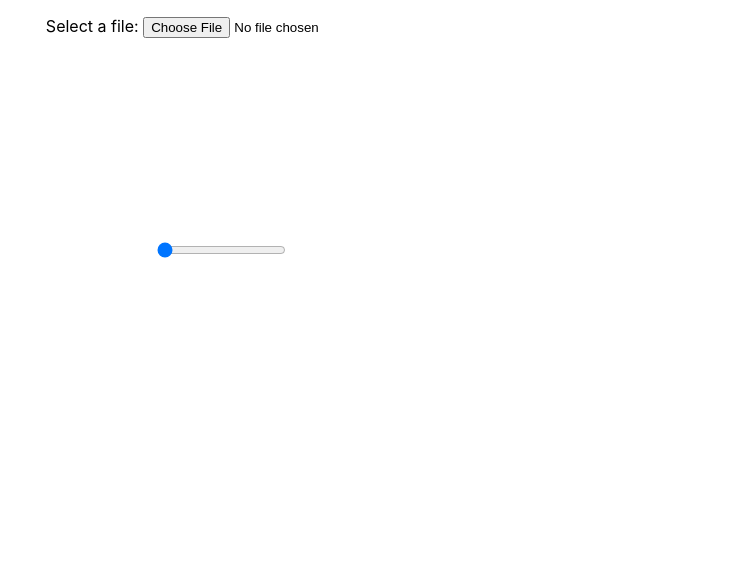
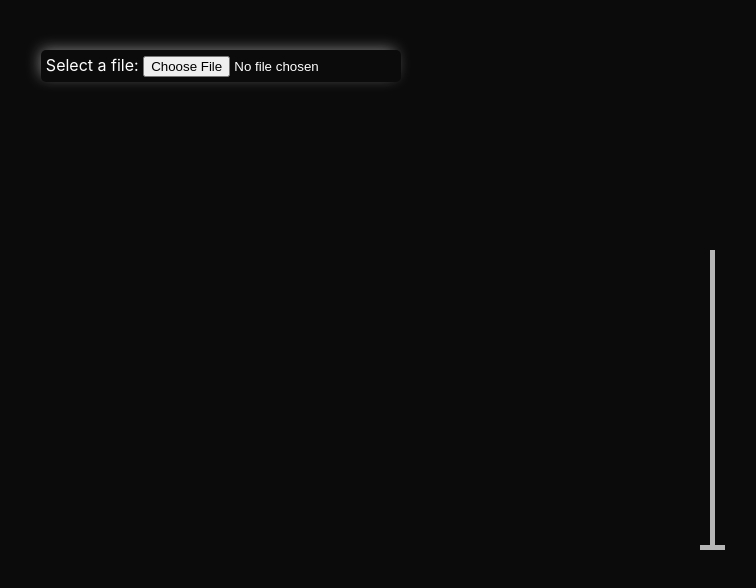
Before and after one commit to AngelikaWieck/react-nifti-reader, a React (Create React App) app: page / in a window 1280 px wide. Shown: the top 588 px of the page, without its empty margins (419-1175 px from the left). Built offline with nearby package versions, Linux system fonts and the light colour scheme.

Commit message:
added style and more functionality for slices

```diff
--- a/src/App.css
+++ b/src/App.css
@@ -1,8 +1,66 @@
 .App {
+  display: flex;
+  flex-direction: column;
+  align-items: center;
+  justify-content: center;
   text-align: center;
+  height: 100vh;
+  color: white;
+  /* background-color: black; */
+}
+
+.file-selector {
+  padding: 5px;
+  position: absolute;
+  top: 50px;
+  border-radius: 5px;
+  box-shadow: -3px -3px 15px -3px #888888;
 }
 
 .canvas-container {
   display: flex;
+  /* align-items: center; */
+}
+
+.main-view {
+  display: flex;
   align-items: center;
 }
+
+.side-view-container {
+  display: flex;
+  flex-direction: column;
+  justify-content: center;
+  align-content: space-around;
+}
+
+.slider-container {
+  position: absolute;
+  transform: rotate(-90deg);
+  right: 0;
+}
+
+.slider {
+  -webkit-appearance: none;
+  width: 300px;
+  height: 5px;
+  background: #fff;
+  outline: none;
+  opacity: 0.7;
+}
+
+.slider::-webkit-slider-thumb {
+  -webkit-appearance: none;
+  appearance: none;
+  width: 5px;
+  height: 25px;
+  background: #fff;
+  cursor: pointer;
+}
+
+.slider::-moz-range-thumb {
+  width: 5px;
+  height: 25px;
+  background: #fff;
+  cursor: pointer;
+}
--- a/src/App.tsx
+++ b/src/App.tsx
@@ -8,9 +8,20 @@ import "./App.css";
 const App: React.FC = () => {
   const [slice, setSlice] = useState(0);
   const [image, setImage] = useState<NIFTIImage>();
+  const [maxValue, setMaxValue] = useState(200);
+  const [activeCanvas, setActiveCanvas] = useState<HTMLCanvasElement>();
+
+  function handleCanvasClick(canvas: HTMLCanvasElement) {
+    if (activeCanvas !== canvas) {
+      if (activeCanvas) activeCanvas.style.border = "none";
+      canvas.style.border = "5px solid red";
+      setActiveCanvas(canvas);
+    }
+  }
+
   return (
     <div className="App">
-      <p>
+      <div className="file-selector">
         Select a file:{" "}
         <input
           onChange={async event => {
@@ -23,21 +34,38 @@ const App: React.FC = () => {
           id="file"
           name="files"
         />
-      </p>
+      </div>
       <div className="canvas-container">
-        <SliceXY slice={slice} image={image} />
-        <br />
-        <SliceYZ slice={slice} image={image} />
-        <br />
-        <SliceXZ slice={slice} image={image} />
-        <br />
+        <div className="main-view">
+          <SliceXY
+            handleCanvasClick={handleCanvasClick}
+            activeCanvas={activeCanvas}
+            slice={slice}
+            image={image}
+            setMaxValue={setMaxValue}
+          />
         </div>
+        <div className="side-view-container">
+          <SliceYZ
+            handleCanvasClick={handleCanvasClick}
+            slice={slice}
+            image={image}
+            setMaxValue={setMaxValue}
+          />
+          <SliceXZ
+            handleCanvasClick={handleCanvasClick}
+            slice={slice}
+            image={image}
+            setMaxValue={setMaxValue}
+          />
+        </div>
+      </div>
+      <div className="slider-container">
         <input
+          type="range"
           className="slider"
-        id="myRange"
-        type="range"
           min="0"
-        max="100"
+          max={maxValue}
           step="1"
           value={slice.toString()}
           onChange={event => {
@@ -45,6 +73,7 @@ const App: React.FC = () => {
           }}
         />
       </div>
+    </div>
   );
 };
 
--- a/src/SliceXY.tsx
+++ b/src/SliceXY.tsx
@@ -4,19 +4,34 @@ import NIFTIImage from "./NIFTIImage";
 import "./Slice.css";
 
 const SliceComponentXY: React.FC<{
+  handleCanvasClick: (canvas: HTMLCanvasElement) => void;
+  activeCanvas?: HTMLCanvasElement;
   slice: number;
   image?: NIFTIImage;
+  setMaxValue: (maxValue: number) => void;
 }> = props => {
   let sliceViewXYRef = useRef<HTMLCanvasElement>(null);
+
   useEffect(() => {
     if (sliceViewXYRef.current) {
       let sliceViewXY = new SliceViewXY(sliceViewXYRef.current, props.image);
       sliceViewXY.update(props.slice);
+      // if (props.activeCanvas === sliceViewXYRef.current) {
+      //   sliceViewXY.update(props.slice);
+      // }
     }
   });
 
+  const handleClick = () => {
+    if (sliceViewXYRef.current) {
+      let sliceViewXY = new SliceViewXY(sliceViewXYRef.current, props.image);
+      props.setMaxValue(sliceViewXY.slices);
+      props.handleCanvasClick(sliceViewXYRef.current);
+    }
+  };
+
   return (
-    <div className="slice slice-xy">
+    <div className="slice slice-xy " onClick={handleClick}>
       <canvas ref={sliceViewXYRef}></canvas>
     </div>
   );
--- a/src/SliceXZ.tsx
+++ b/src/SliceXZ.tsx
@@ -4,10 +4,13 @@ import NIFTIImage from "./NIFTIImage";
 import "./Slice.css";
 
 const SliceComponentXZ: React.FC<{
+  handleCanvasClick: (canvas: HTMLCanvasElement) => void;
   slice: number;
   image?: NIFTIImage;
+  setMaxValue: (maxValue: number) => void;
 }> = props => {
   let sliceViewXZRef = useRef<HTMLCanvasElement>(null);
+
   useEffect(() => {
     if (sliceViewXZRef.current) {
       let sliceViewXZ = new SliceViewXZ(sliceViewXZRef.current, props.image);
@@ -15,9 +18,17 @@ const SliceComponentXZ: React.FC<{
     }
   });
 
+  const handleClick = () => {
+    if (sliceViewXZRef.current) {
+      let sliceViewXZ = new SliceViewXZ(sliceViewXZRef.current, props.image);
+      props.setMaxValue(sliceViewXZ.rows);
+      props.handleCanvasClick(sliceViewXZRef.current);
+    }
+  };
+
   return (
-    <div>
-      <canvas className="slice slice-xz" ref={sliceViewXZRef}></canvas>
+    <div className="slice slice-xz" onClick={handleClick}>
+      <canvas ref={sliceViewXZRef}></canvas>
     </div>
   );
 };
--- a/src/SliceYZ.tsx
+++ b/src/SliceYZ.tsx
@@ -4,10 +4,13 @@ import NIFTIImage from "./NIFTIImage";
 import "./Slice.css";
 
 const SliceComponentYZ: React.FC<{
+  handleCanvasClick: (canvas: HTMLCanvasElement) => void;
   slice: number;
   image?: NIFTIImage;
+  setMaxValue: (maxValue: number) => void;
 }> = props => {
   let sliceViewYZRef = useRef<HTMLCanvasElement>(null);
+
   useEffect(() => {
     if (sliceViewYZRef.current) {
       let sliceViewYZ = new SliceViewYZ(sliceViewYZRef.current, props.image);
@@ -15,9 +18,17 @@ const SliceComponentYZ: React.FC<{
     }
   });
 
+  const handleClick = () => {
+    if (sliceViewYZRef.current) {
+      let sliceViewYZ = new SliceViewYZ(sliceViewYZRef.current, props.image);
+      props.setMaxValue(sliceViewYZ.cols);
+      props.handleCanvasClick(sliceViewYZRef.current);
+    }
+  };
+
   return (
-    <div>
-      <canvas className="slice slice-yz" ref={sliceViewYZRef}></canvas>
+    <div className="slice slice-yz" onClick={handleClick}>
+      <canvas ref={sliceViewYZRef}></canvas>
     </div>
   );
 };
--- a/src/index.css
+++ b/src/index.css
@@ -1,13 +1,15 @@
 body {
+  height: 100vh;
+  background-color: #0b0b0b;
   margin: 0;
-  font-family: -apple-system, BlinkMacSystemFont, 'Segoe UI', 'Roboto', 'Oxygen',
-    'Ubuntu', 'Cantarell', 'Fira Sans', 'Droid Sans', 'Helvetica Neue',
+  font-family: -apple-system, BlinkMacSystemFont, "Segoe UI", "Roboto", "Oxygen",
+    "Ubuntu", "Cantarell", "Fira Sans", "Droid Sans", "Helvetica Neue",
     sans-serif;
   -webkit-font-smoothing: antialiased;
   -moz-osx-font-smoothing: grayscale;
 }
 
 code {
-  font-family: source-code-pro, Menlo, Monaco, Consolas, 'Courier New',
+  font-family: source-code-pro, Menlo, Monaco, Consolas, "Courier New",
     monospace;
 }
```
Also changed, not shown: src/nifti-reader-js.d.ts (renamed from src/nifit-reader-js.d.ts). Lines whose indentation alone changed are shown as unchanged.
